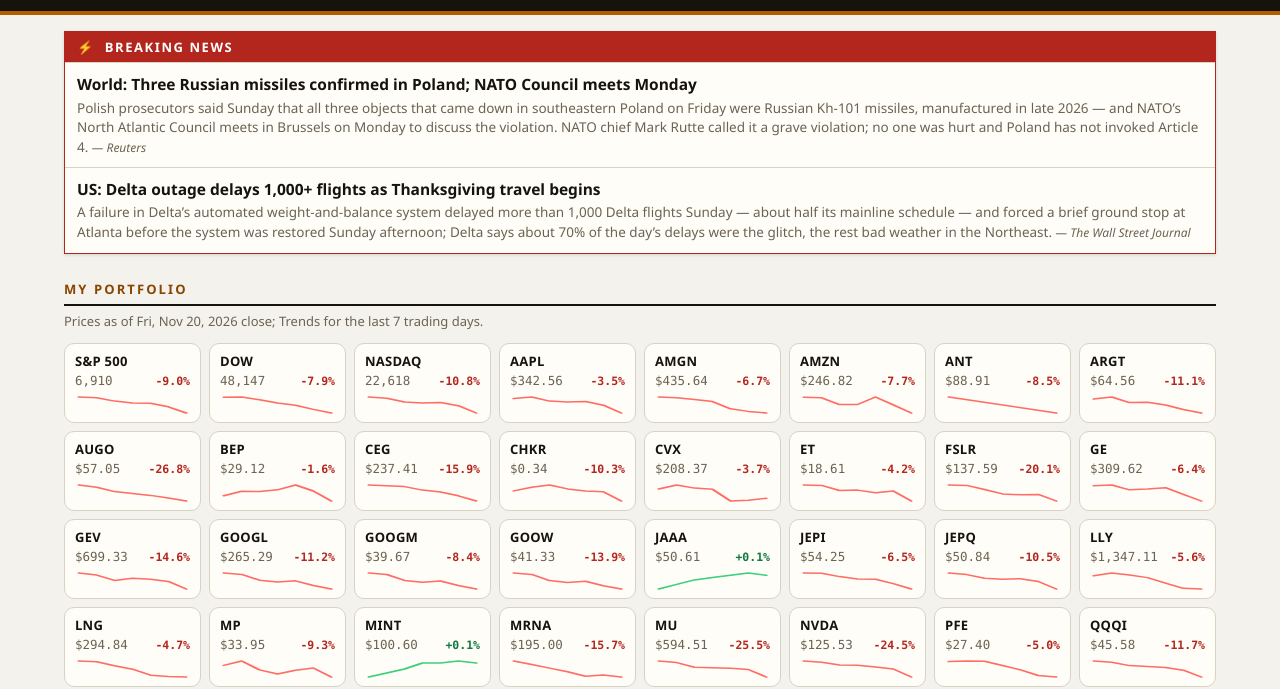
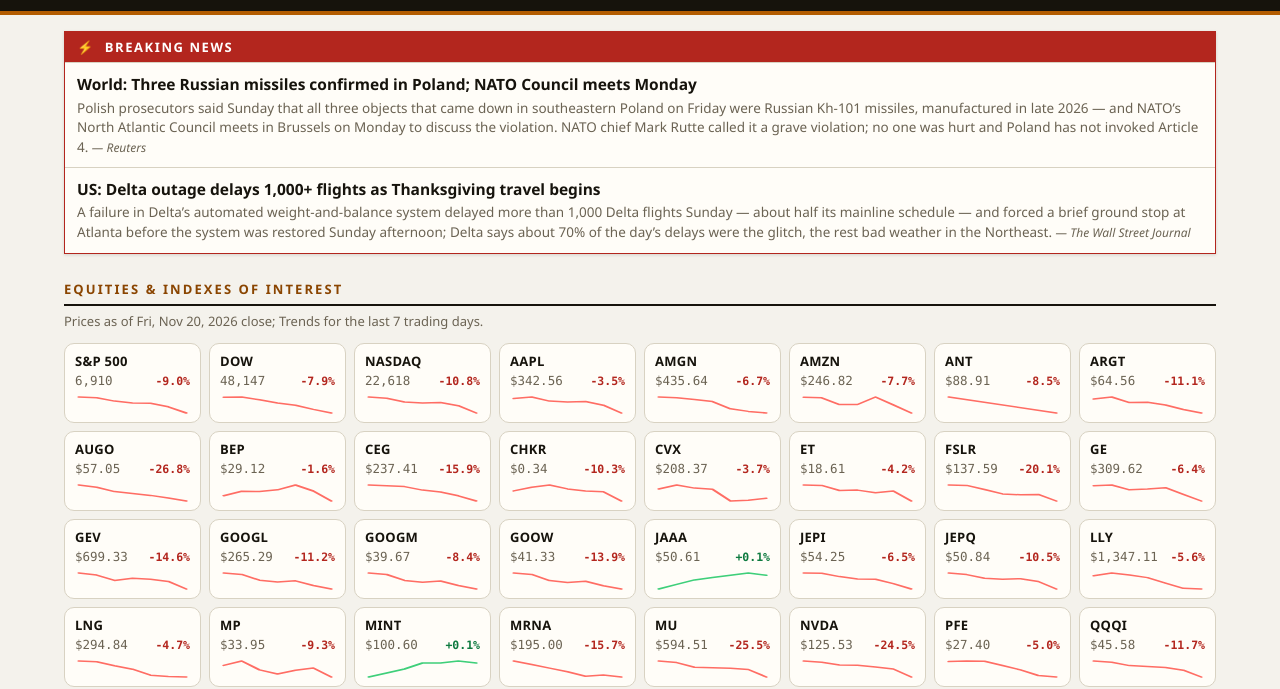
Before and after one commit to DaveSeiver/seiver-tv-data, a plain HTML site: page index.html in a window 1280 px wide. Shown: the part 122-811 px from the top of the page. Drawn offline with Linux system fonts and the light colour scheme.

Commit message:
Seiver TV framework — portfolio grid titled EQUITIES & INDEXES OF INTEREST

```diff
--- a/index.html
+++ b/index.html
@@ -326,7 +326,7 @@
            under Breaking News. Shown only when the build carries
            portfolio data. -->
       <section id="sec-portfolio" aria-labelledby="h-portfolio" hidden>
-        <h2 class="sec" id="h-portfolio">MY PORTFOLIO</h2>
+        <h2 class="sec" id="h-portfolio">EQUITIES &amp; INDEXES OF INTEREST</h2>
         <p class="sec-sub" id="portfolioSub"></p>
         <div class="pfgrid" id="portfolioGrid"></div>
       </section>
```
